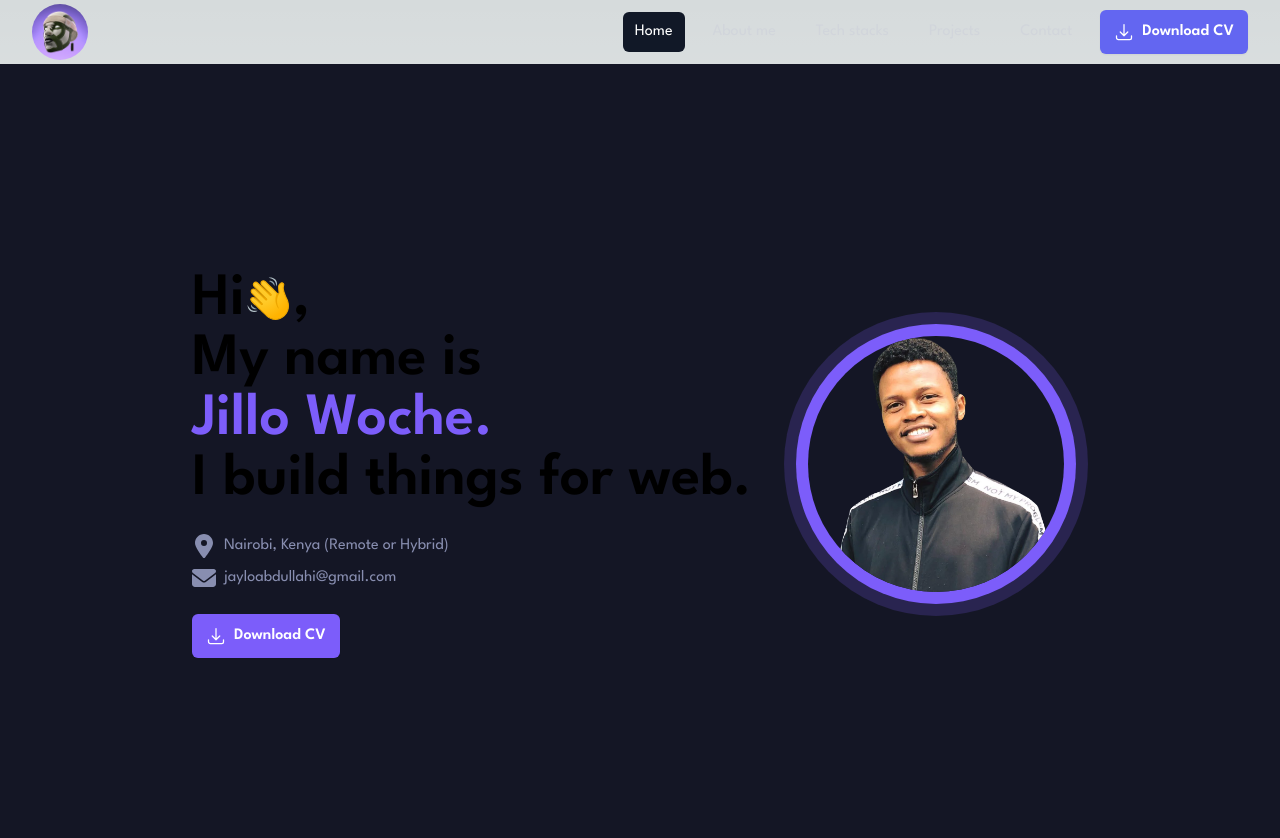
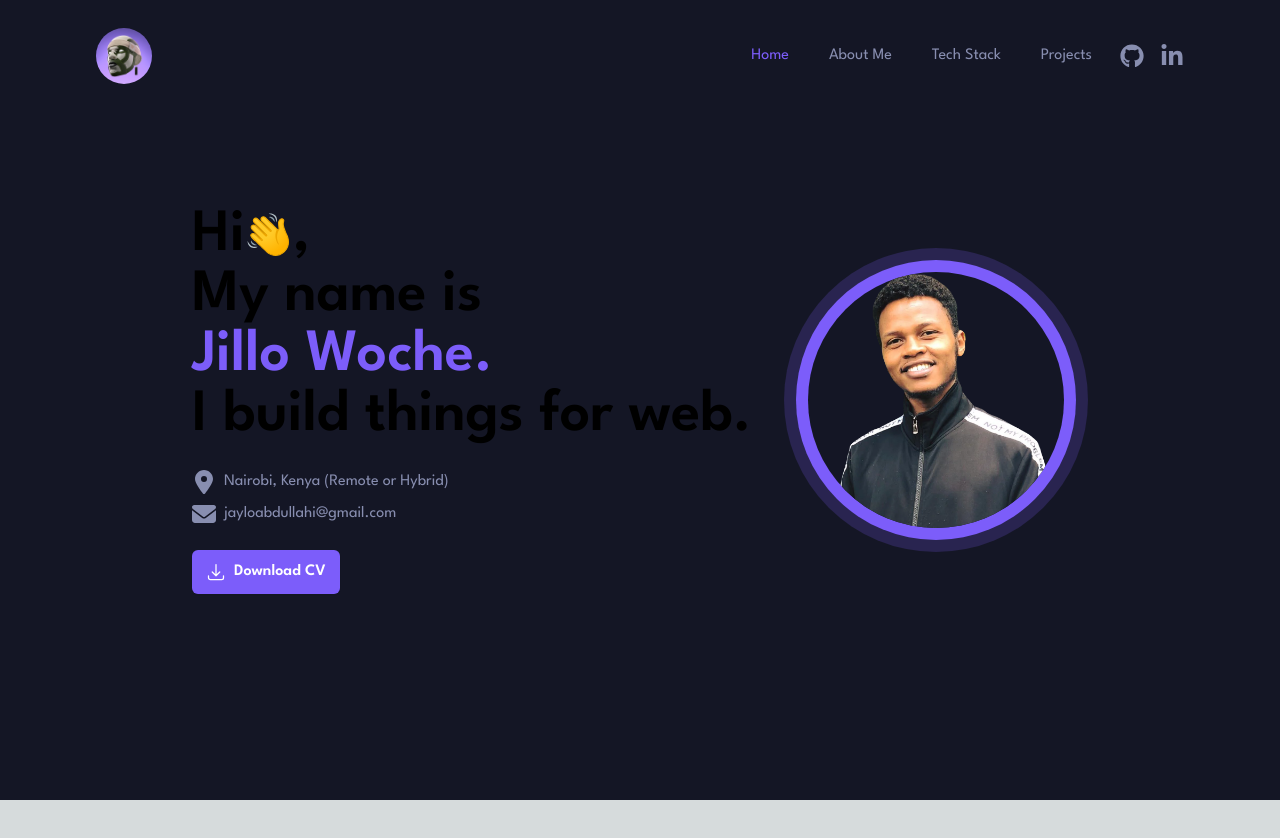
Before and after one commit to jillo-abdullahi/portfolio-v3, a Next.js app: page / in a window 1280 px wide. Shown: the top 838 px of the page. After the commit the page ends 800 px from the top, so only its background shows below. Built offline with nearby package versions, Linux system fonts and the light colour scheme.

Commit message:
update responsiveness

```diff
--- a/src/components/icons/index.tsx
+++ b/src/components/icons/index.tsx
@@ -80,3 +80,21 @@ export const MailIcon: React.FC<iconProps> = ({
     </svg>
   );
 };
+
+export const GithubIcon: React.FC<iconProps> = ({
+  width = "24",
+  height = "24",
+  className = `${defaultFill}`,
+}): JSX.Element => {
+  return (
+    <svg
+      xmlns="http://www.w3.org/2000/svg"
+      viewBox="0 0 496 512"
+      width={width}
+      height={height}
+      className={className}
+    >
+      <path d="M165.9 397.4c0 2-2.3 3.6-5.2 3.6-3.3.3-5.6-1.3-5.6-3.6 0-2 2.3-3.6 5.2-3.6 3-.3 5.6 1.3 5.6 3.6zm-31.1-4.5c-.7 2 1.3 4.3 4.3 4.9 2.6 1 5.6 0 6.2-2s-1.3-4.3-4.3-5.2c-2.6-.7-5.5.3-6.2 2.3zm44.2-1.7c-2.9.7-4.9 2.6-4.6 4.9.3 2 2.9 3.3 5.9 2.6 2.9-.7 4.9-2.6 4.6-4.6-.3-1.9-3-3.2-5.9-2.9zM244.8 8C106.1 8 0 113.3 0 252c0 110.9 69.8 205.8 169.5 239.2 12.8 2.3 17.3-5.6 17.3-12.1 0-6.2-.3-40.4-.3-61.4 0 0-70 15-84.7-29.8 0 0-11.4-29.1-27.8-36.6 0 0-22.9-15.7 1.6-15.4 0 0 24.9 2 38.6 25.8 21.9 38.6 58.6 27.5 72.9 20.9 2.3-16 8.8-27.1 16-33.7-55.9-6.2-112.3-14.3-112.3-110.5 0-27.5 7.6-41.3 23.6-58.9-2.6-6.5-11.1-33.3 2.6-67.9 20.9-6.5 69 27 69 27 20-5.6 41.5-8.5 62.8-8.5s42.8 2.9 62.8 8.5c0 0 48.1-33.6 69-27 13.7 34.7 5.2 61.4 2.6 67.9 16 17.7 25.8 31.5 25.8 58.9 0 96.5-58.9 104.2-114.8 110.5 9.2 7.9 17 22.9 17 46.4 0 33.7-.3 75.4-.3 83.6 0 6.5 4.6 14.4 17.3 12.1C428.2 457.8 496 362.9 496 252 496 113.3 383.5 8 244.8 8zM97.2 352.9c-1.3 1-1 3.3.7 5.2 1.6 1.6 3.9 2.3 5.2 1 1.3-1 1-3.3-.7-5.2-1.6-1.6-3.9-2.3-5.2-1zm-10.8-8.1c-.7 1.3.3 2.9 2.3 3.9 1.6 1 3.6.7 4.3-.7.7-1.3-.3-2.9-2.3-3.9-2-.6-3.6-.3-4.3.7zm32.4 35.6c-1.6 1.3-1 4.3 1.3 6.2 2.3 2.3 5.2 2.6 6.5 1 1.3-1.3.7-4.3-1.3-6.2-2.2-2.3-5.2-2.6-6.5-1zm-11.4-14.7c-1.6 1-1.6 3.6 0 5.9 1.6 2.3 4.3 3.3 5.6 2.3 1.6-1.3 1.6-3.9 0-6.2-1.4-2.3-4-3.3-5.6-2z" />
+    </svg>
+  );
+};
--- a/src/components/main/index.tsx
+++ b/src/components/main/index.tsx
@@ -2,7 +2,7 @@ export const Main: React.FC<{ children: JSX.Element }> = ({
   children,
 }): JSX.Element => {
   return (
-    <main className="flex min-h-screen flex-col items-center justify-between px-24 bg-blue-900">
+    <main className="flex min-h-screen flex-col items-center justify-between px-4 sm:px-24 bg-blue-900">
       {children}
     </main>
   );
--- a/src/components/navBar/index.tsx
+++ b/src/components/navBar/index.tsx
@@ -1,16 +1,17 @@
 "use client";
 
 import Image from "next/image";
-import { Disclosure, Menu, Transition } from "@headlessui/react";
-import { Bars3Icon, BellIcon, XMarkIcon } from "@heroicons/react/24/outline";
+import { Disclosure } from "@headlessui/react";
+import { Bars3Icon, XMarkIcon } from "@heroicons/react/24/outline";
 import Link from "next/link";
+import { GithubIcon, LinkedInIcon } from "@/components/icons";
+import { portfolioLinks } from "@/utils/constants";
 
 const navigation = [
   { name: "Home", href: "/", current: true },
-  { name: "About me", href: "/about", current: false },
-  { name: "Tech stacks", href: "#", current: false },
+  { name: "About Me", href: "/about", current: false },
+  { name: "Tech Stack", href: "#", current: false },
   { name: "Projects", href: "#", current: false },
-  { name: "Contact", href: "#", current: false },
 ];
 
 const classNames = (...classes) => {
@@ -19,10 +20,10 @@ const classNames = (...classes) => {
 
 export const NavBar: React.FC = (): JSX.Element => {
   return (
-    <Disclosure as="nav" className="bg-transparent">
+    <Disclosure as="nav" className="bg-transparent fixed left-0 right-0">
       {({ open }) => (
-        <>
-          <div className="mx-auto max-w-7xl px-4 sm:px-6 lg:px-8">
+        <div className="bg-blue-900">
+          <div className="mx-auto max-w-7xl px-4 py-6 sm:px-24 lg:px-24">
             <div className="flex h-16 justify-between">
               <div className="flex">
                 <div className="flex flex-shrink-0 items-center">
@@ -40,21 +41,30 @@ export const NavBar: React.FC = (): JSX.Element => {
               <div className="flex items-center">
                 <div className="hidden md:ml-6 md:flex md:items-center md:space-x-4">
                   {navigation.map((item) => (
+                    <Link key={item.name} href={item.href}>
                       <div
-                      key={item.name}
                         className={classNames(
                           item.current
-                          ? "bg-gray-900 text-white"
-                          : "text-gray-300 hover:bg-gray-700 hover:text-white",
+                            ? "text-blue-500 cursor-default"
+                            : "text-blue-200 hover:bg-gray-700 hover:text-white",
                           "rounded-md px-3 py-2"
                         )}
                         aria-current={item.current ? "page" : undefined}
                       >
-                      <Link href={item.href}>{item.name}</Link>
+                        {item.name}
                       </div>
+                    </Link>
                   ))}
                 </div>
-                <div className="-ml-2 mr-2 flex items-center md:hidden">
+                <div className="flex items-center justify-between space-x-4 ml-4">
+                  <a href={portfolioLinks.github} target="_blank">
+                    <GithubIcon />
+                  </a>
+                  <a href={portfolioLinks.linkedin} target="_blank">
+                    <LinkedInIcon />
+                  </a>
+                </div>
+                <div className="ml-4 mr-2 flex items-center md:hidden">
                   {/* Mobile menu button */}
                   <Disclosure.Button className="inline-flex items-center justify-center rounded-md p-2 text-gray-400 hover:bg-gray-700 hover:text-white focus:outline-none focus:ring-2 focus:ring-inset focus:ring-white">
                     <span className="sr-only">Open main menu</span>
@@ -64,20 +74,6 @@ export const NavBar: React.FC = (): JSX.Element => {
                       <Bars3Icon className="block h-6 w-6" aria-hidden="true" />
                     )}
                   </Disclosure.Button>
-                </div>
-                <div className="hidden md:ml-4 md:flex md:flex-shrink-0 md:items-center">
-                  <button
-                    type="button"
-                    className="rounded-md bg-indigo-500 px-3.5 py-2.5 font-semibold text-white shadow-sm hover:bg-indigo-400 focus-visible:outline focus-visible:outline-2 focus-visible:outline-offset-2 focus-visible:outline-indigo-500 flex items-center justify-start space-x-2"
-                  >
-                    <Image
-                      src="/images/icon-download.svg"
-                      alt="download"
-                      width={20}
-                      height={20}
-                    />
-                    <span>Download CV</span>
-                  </button>
                 </div>
               </div>
             </div>
@@ -101,7 +97,7 @@ export const NavBar: React.FC = (): JSX.Element => {
               ))}
             </div>
           </Disclosure.Panel>
-        </>
+        </div>
       )}
     </Disclosure>
   );
--- a/src/containers/Landing/index.tsx
+++ b/src/containers/Landing/index.tsx
@@ -3,11 +3,11 @@ import { LocationIcon, MailIcon } from "@/components/icons";
 import { Button } from "@/components/buttons";
 export const Landing: React.FC = (): JSX.Element => {
   return (
-    <div className="flex items-center justify-between w-full h-full min-h-screen px-24">
+    <div className="flex flex-col md:flex-row items-center justify-start md:justify-between mt-32 lg:mt-0 w-full h-full min-h-screen px-2 md:px-24">
       {/* intro message  */}
-      <div className="flex flex-col space-y-6">
-        <h1 className="font-bold text-6xl">
-          <span className="flex">
+      <div className="flex flex-col space-y-6 items-center md:items-start">
+        <h1 className="font-bold text-6xl text-center md:text-left">
+          <span className="flex justify-center md:justify-start md:w-full">
             Hi
             <Image
               src="/images/icon-waving.svg"
@@ -21,7 +21,7 @@ export const Landing: React.FC = (): JSX.Element => {
           <span className="text-blue-500">Jillo Woche.</span>
           <br />I build things for web.
         </h1>
-        <div className="flex flex-col space-y-2">
+        <div className="flex flex-col space-y-2 items-center md:items-start">
           <div className="flex items-center justify-start space-x-2">
             <LocationIcon className="fill-blue-200" />
             <span className="text-blue-200">
@@ -50,11 +50,11 @@ export const Landing: React.FC = (): JSX.Element => {
       </div>
 
       {/* image  */}
-      <div className="flex flex-col flex-shrink-0 items-center justify-center">
-        <div className="p-3 rounded-full bg-blue-500 bg-opacity-20 flex items-center justify-center">
+      <div className="flex flex-col flex-shrink-0 items-center justify-center mt-12 md:mt-0">
+        <div className="p-3 rounded-full bg-blue-500 bg-opacity-20 flex items-center justify-center flex-shrink-0">
           <div className="flex items-center justify-center p-3 rounded-full bg-blue-500">
             <Image
-              className="rounded-full bg-blue-900 w-64 h-64"
+              className="rounded-full bg-blue-900 w-64 h-64 flex-shrink-0"
               src="/images/icon-me.webp"
               alt="doodles"
               width={200}
--- /dev/null
+++ b/src/utils/constants.ts
@@ -0,0 +1,4 @@
+export const portfolioLinks = {
+  github: "https://github.com/jillo-abdullahi",
+  linkedin: "https://www.linkedin.com/in/jilloabdullahi/",
+};
```
Lines whose indentation alone changed are shown as unchanged.
